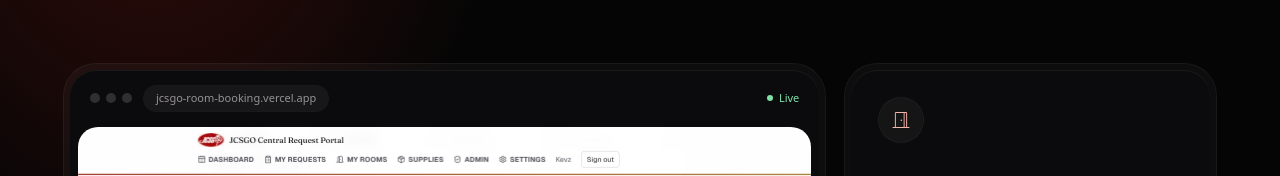
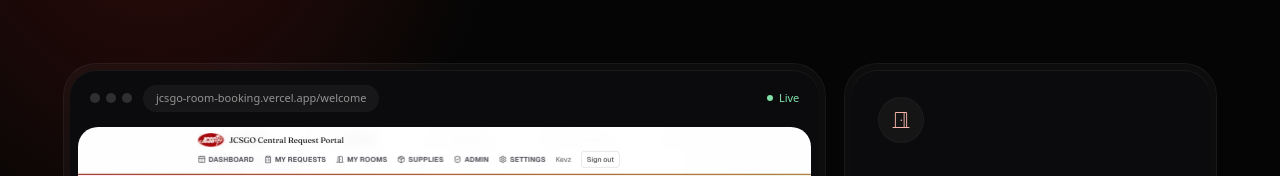
Before and after one commit to markkevinalberto/portfolio, a React (Vite) app: page / in a window 1280 px wide. Shown: the part 10155-10331 px from the top of the page. Built offline with nearby package versions, Linux system fonts and the light colour scheme; a web font is replaced by a local one.

Commit message:
Point the request portal links to its /welcome landing page

```diff
--- a/src/components/FeaturedRoomBooking.jsx
+++ b/src/components/FeaturedRoomBooking.jsx
@@ -14,7 +14,7 @@ import RoomGridDemo from "./RoomGridDemo";
 import { Bezel, Eyebrow, PillLink, Reveal } from "./ui";
 import { flagshipStats, projects } from "../data";
 
-const PORTAL = "https://jcsgo-room-booking.vercel.app";
+const PORTAL = "https://jcsgo-room-booking.vercel.app/welcome";
 const CHIPS = ["Next.js 16", "Prisma", "PostgreSQL", "JWT auth", "Capacitor / Android"];
 const SENTENCE =
   "Every request from the church website, the SEED DOME court page, and a spare Android phone running AkeriusSMS all pass through the same Postgres rule before anyone gets a text back.";
@@ -113,7 +113,7 @@ export default function FeaturedRoomBooking() {
                       <span className="h-2.5 w-2.5 rounded-full bg-white/15" />
                     </div>
                     <span className="truncate rounded-full bg-white/[0.05] px-3 py-1 text-[11px] text-cream-50/55 ring-1 ring-white/[0.06]">
-                      jcsgo-room-booking.vercel.app
+                      jcsgo-room-booking.vercel.app/welcome
                     </span>
                     <span className="ml-auto flex shrink-0 items-center gap-1.5 text-[11px] text-[#7fe0a8]">
                       <span className="relative flex h-1.5 w-1.5">
```
